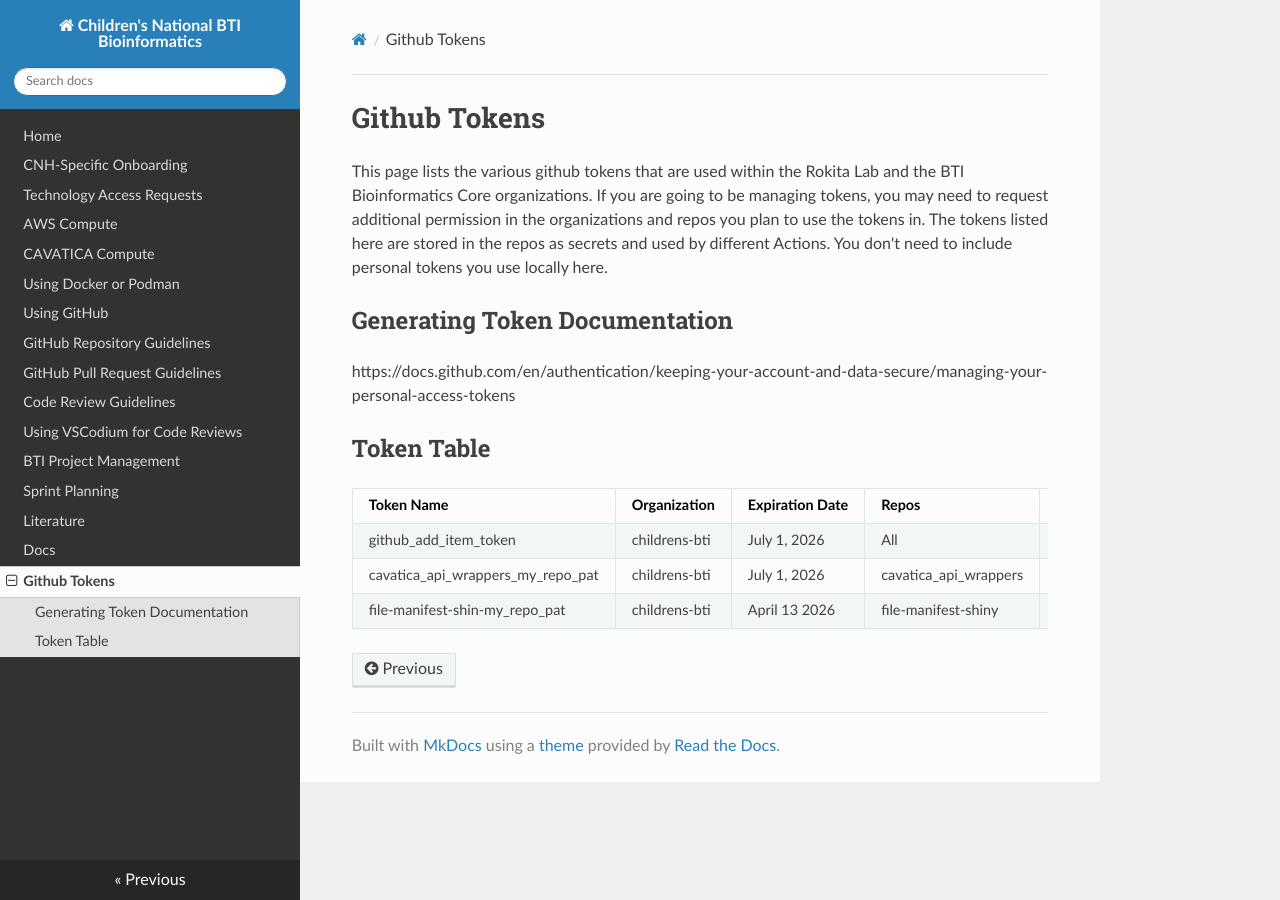
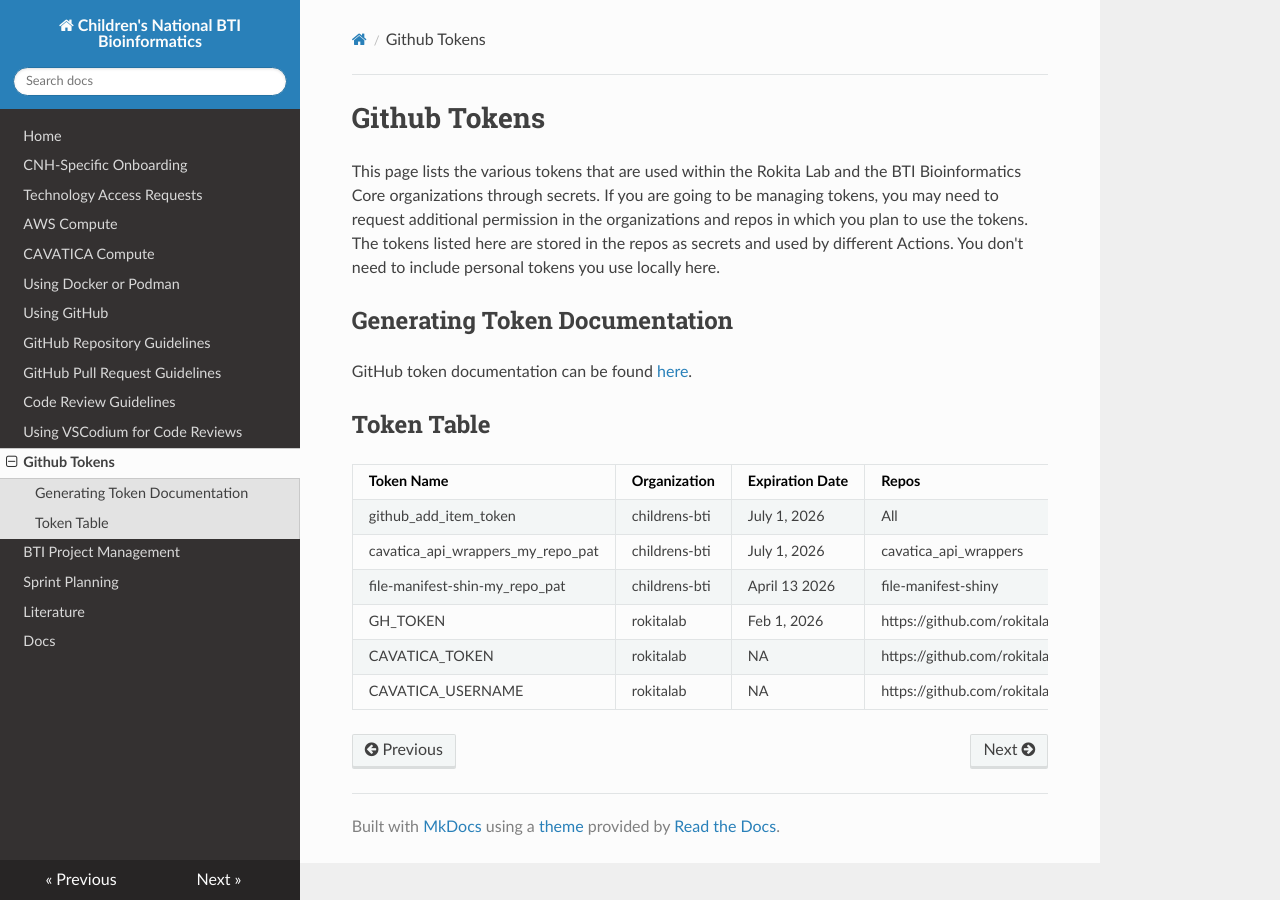
Before and after one commit to childrens-bti/bti-bfx-docs, an MkDocs documentation site: the page built from docs/github-tokens.md, in a window 1280 px wide. Built offline with MkDocs 1.6.1, drawn with Linux system fonts in a browser that asks for light colours; nearby versions of some CDN libraries.

Commit message:
add opc tokens

```diff
--- a/docs/github-tokens.md
+++ b/docs/github-tokens.md
@@ -1,10 +1,12 @@
 # Github Tokens
 
-This page lists the various github tokens that are used within the Rokita Lab and the BTI Bioinformatics Core organizations. If you are going to be managing tokens, you may need to request additional permission in the organizations and repos you plan to use the tokens in. The tokens listed here are stored in the repos as secrets and used by different Actions. You don't need to include personal tokens you use locally here.
+This page lists the various tokens that are used within the Rokita Lab and the BTI Bioinformatics Core organizations through secrets.
+If you are going to be managing tokens, you may need to request additional permission in the organizations and repos in which you plan to use the tokens.
+The tokens listed here are stored in the repos as secrets and used by different Actions. You don't need to include personal tokens you use locally here.
 
 ## Generating Token Documentation
 
-https://docs.github.com/en/authentication/keeping-your-account-and-data-secure/managing-your-personal-access-tokens
+GitHub token documentation can be found [here](https://docs.github.com/en/authentication/keeping-your-account-and-data-secure/managing-your-personal-access-tokens).
 
 
 ## Token Table
@@ -14,3 +16,6 @@ https://docs.github.com/en/authentication/keeping-your-account-and-data-secure/m
 | github_add_item_token | childrens-bti | July 1, 2026 | All | ADD_TO_PROJECT_PAT | add-issues-to-project | Organization permissions: Read and Write access to organization projects. Repository permissions: Read access to metadata; Read and Write access to issues and pull requests. | This is an organization level token stored within childrens-bti and rokita-lab
 | cavatica_api_wrappers_my_repo_pat | childrens-bti | July 1, 2026 | cavatica_api_wrappers | MY_REPO_PAT | make-cavatica-project | Repository permissions: Read access to code and metadata. |  |
 | file-manifest-shin-my_repo_pat | childrens-bti  | April 13 2026 | file-manifest-shiny | MY_REPO_PAT | deploy-shinyapp and test-shinyapp | Repository permissions: Read access to actions, code, metadata, and secrets
+| GH_TOKEN | rokitalab | Feb 1, 2026 | https://github.com/rokitalab/OpenPedCan-Project-CNH | build docker, build and push docker | build, build_and_push | Repository permissions: log into CAVATICA and push docker image. | This is an repository level token stored within rokitalab/OpenPedCan-Project-CNH
+| CAVATICA_TOKEN | rokitalab | NA | https://github.com/rokitalab/OpenPedCan-Project-CNH | build docker, build and push docker | build, build_and_push | Repository permissions: log into CAVATICA and push docker image. | This is an repository level token stored within rokitalab/OpenPedCan-Project-CNH
+| CAVATICA_USERNAME | rokitalab | NA | https://github.com/rokitalab/OpenPedCan-Project-CNH | build docker, build and push docker | build, build_and_push | Repository permissions: log into CAVATICA and push docker image. | This is an repository level token stored within rokitalab/OpenPedCan-Project-CNH
--- a/mkdocs.yml
+++ b/mkdocs.yml
@@ -11,9 +11,9 @@ nav:
   - GitHub Pull Request Guidelines: github-pr-guide.md
   - Code Review Guidelines: code-review-guide.md
   - Using VSCodium for Code Reviews: vscodium.md
+  - Github Tokens: github-tokens.md
   - BTI Project Management: project-mgmt.md
   - Sprint Planning: sprints.md
   - Literature: literature.md
   - Docs: docs-resources.md
-  - Github Tokens: github-tokens.md
 theme: readthedocs
```
